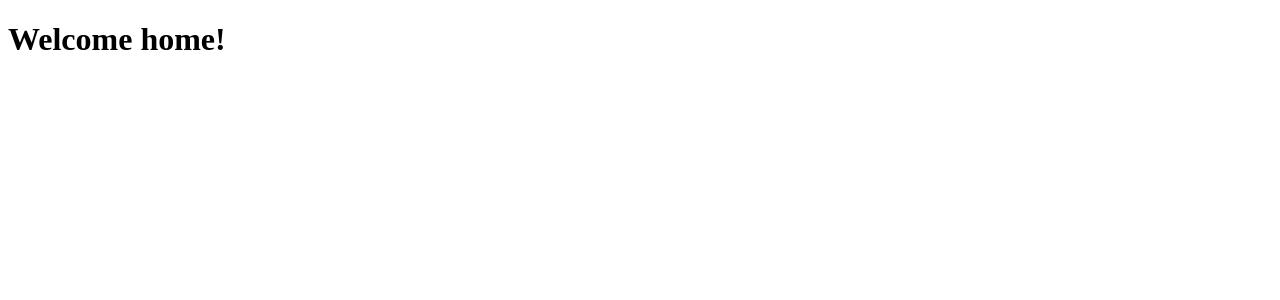
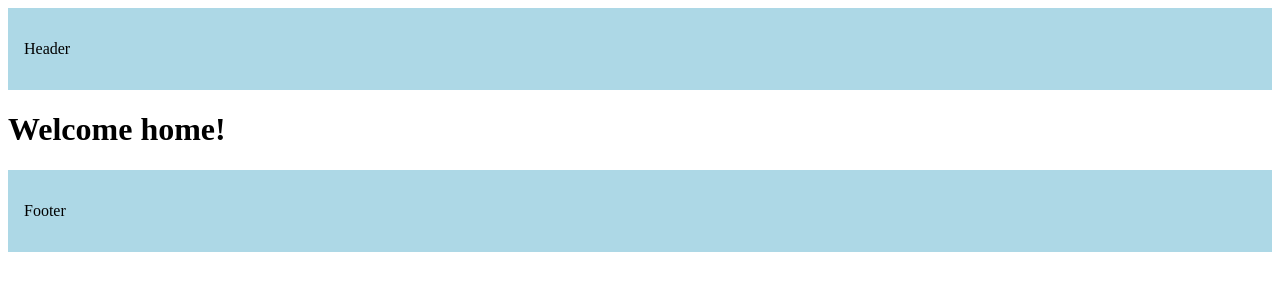
Before and after one commit to iamfutureflash/NEXTJS_COURSE_TUTORIAL, a Next.js app in the folder routing-demo/: page / in a window 1280 px wide. Shown: the top 300 px of the page. Built offline with nearby package versions, Linux system fonts and the light colour scheme.

Commit message:
Implemented route group layout. nested layouts. and layouts.

```diff
--- a/routing-demo/src/app/layout.tsx
+++ b/routing-demo/src/app/layout.tsx
@@ -1,3 +1,6 @@
+import Footer from "@/components/Footer"
+import Header from "@/components/Header"
+
 export const metadata = {
   title: 'Next.js',
   description: 'Generated by Next.js',
@@ -10,7 +13,11 @@ export default function RootLayout({
 }) {
   return (
     <html lang="en">
-      <body>{children}</body>
+      <body>
+        <Header />
+        {children}
+        <Footer />
+      </body>
     </html>
   )
 }
--- /dev/null
+++ b/routing-demo/src/components/Footer.tsx
@@ -0,0 +1,11 @@
+import React from 'react'
+
+const Footer = () => {
+  return (
+    <footer style={{ backgroundColor: 'lightblue', padding: '1rem' }}>
+          <p>Footer</p>
+        </footer>
+  )
+}
+
+export default Footer
--- /dev/null
+++ b/routing-demo/src/components/Header.tsx
@@ -0,0 +1,11 @@
+import React from 'react'
+
+const Header = () => {
+    return (
+        <header style={{ backgroundColor: 'lightblue', padding: '1rem' }}>
+            <p>Header</p>
+        </header>
+    )
+}
+
+export default Header
```
Also changed, not shown: routing-demo/src/app/(auth)/(with-auth-layout)/layout.tsx (added, +12 -0 lines), routing-demo/src/app/products/[productId]/layout.tsx (added, +12 -0 lines), routing-demo/src/app/products/[productId]/reviews/[reviewId]/layout.tsx (added, +12 -0 lines), routing-demo/src/app/(auth)/(with-auth-layout)/login/page.tsx (renamed from routing-demo/src/app/(auth)/login/page.tsx), routing-demo/src/app/(auth)/(with-auth-layout)/register/page.tsx (renamed from routing-demo/src/app/(auth)/register/page.tsx).
